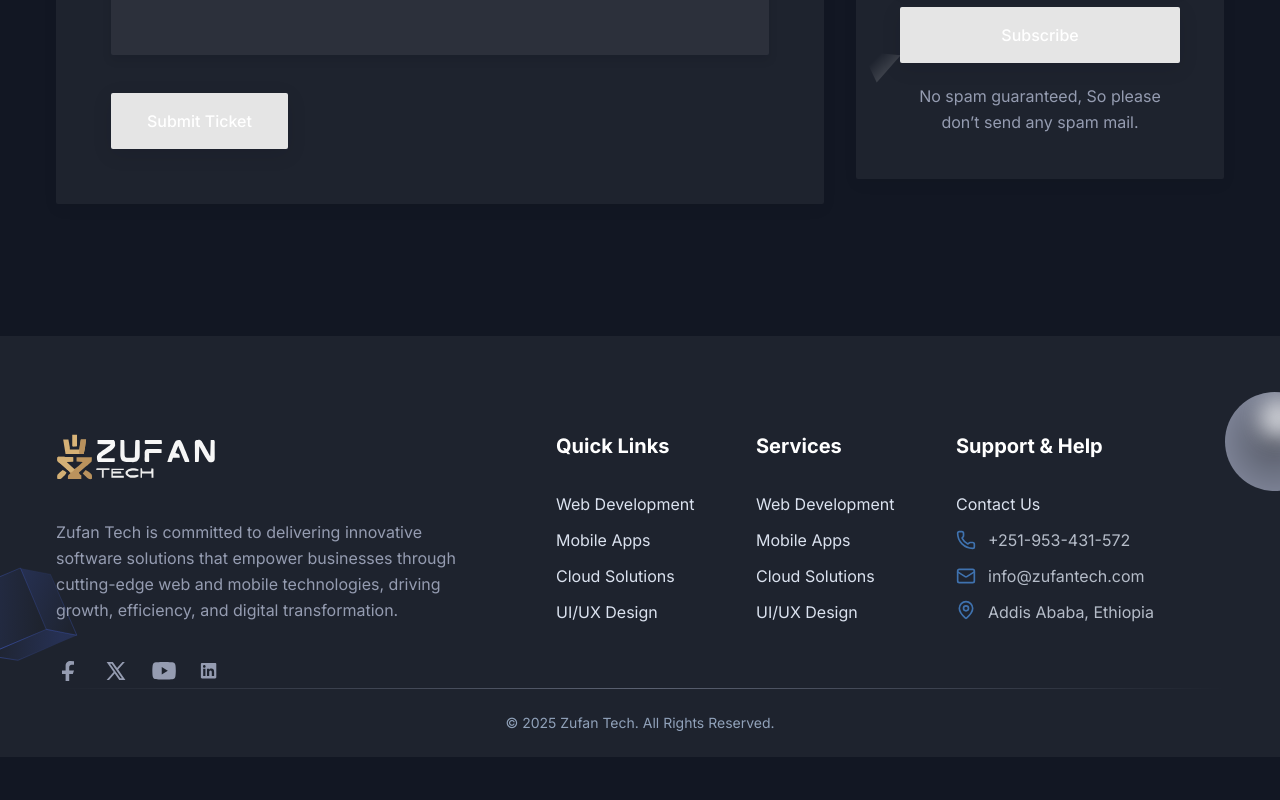
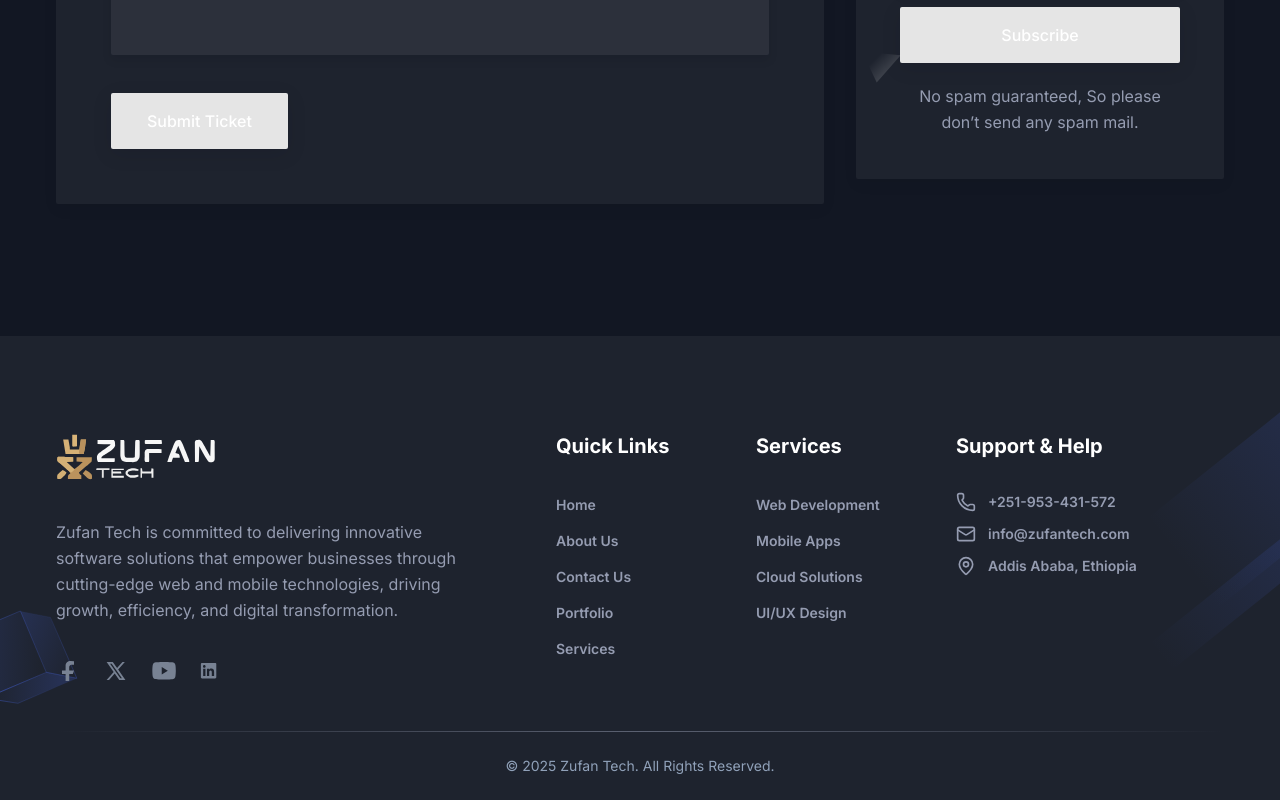
Before and after one commit to kedabdure/zufan-tech, a Next.js app: page / in a window 1280 px wide. Shown: the part 6443-7243 px from the top of the page. Before the commit the page ends 7200 px from the top, so only its background shows below. Built offline with nearby package versions, Linux system fonts and the light colour scheme.

Commit message:
recator: Update the footer style and spacing

```diff
--- a/src/components/Footer/index.tsx
+++ b/src/components/Footer/index.tsx
@@ -9,7 +9,7 @@ const Footer = () => {
       <footer className="relative z-10 bg-white pt-16 dark:bg-gray-dark md:pt-20 lg:pt-24">
         <div className="container">
           <div className="-mx-4 flex flex-wrap">
-            <div className="w-full px-4 md:w-1/2 lg:w-4/12 xl:w-5/12">
+            <div className="w-full px-4 md:w-1/2 lg:w-4/12 xl:w-5/12 mb-12">
               <div className="max-w-[400px]">
                 <div className="max-w-[160px] mb-8">
                   <Link href="/" className="inline-block">
@@ -38,7 +38,7 @@ const Footer = () => {
                     aria-label="social-link"
                     target="_blank"
                     rel="noopener noreferrer"
-                    className="mr-6 text-body-color duration-300 hover:text-primary dark:text-body-color-dark dark:hover:text-primary"
+                    className="mr-6 text-body-color duration-300 hover:text-primary dark:hover:text-primary"
                   >
                     <svg
                       width="24"
@@ -58,7 +58,7 @@ const Footer = () => {
                     aria-label="social-link"
                     target="_blank"
                     rel="noopener noreferrer"
-                    className="mr-6 text-body-color duration-300 hover:text-primary dark:text-body-color-dark dark:hover:text-primary"
+                    className="mr-6 text-body-color duration-300 hover:text-primary dark:hover:text-primary"
                   >
                     <svg
                       width="24"
@@ -80,7 +80,7 @@ const Footer = () => {
                     aria-label="social-link"
                     target="_blank"
                     rel="noopener noreferrer"
-                    className="mr-6 text-body-color duration-300 hover:text-primary dark:text-body-color-dark dark:hover:text-primary"
+                    className="mr-6 text-body-color duration-300 hover:text-primary dark:hover:text-primary"
                   >
                     <svg
                       width="24"
@@ -96,7 +96,7 @@ const Footer = () => {
                     aria-label="social-link"
                     target="_blank"
                     rel="noopener noreferrer"
-                    className="text-body-color duration-300 hover:text-primary dark:text-body-color-dark dark:hover:text-primary"
+                    className="text-body-color duration-300 hover:text-primary dark:hover:text-primary"
                   >
                     <svg
                       width="17"
@@ -120,33 +120,41 @@ const Footer = () => {
                   <li>
                     <Link
                       href="/services/web-development"
-                      className="text-base text-[#112D4E] transition-colors duration-300 hover:text-[#3F72AF] dark:text-[#DBE2EF] dark:hover:text-[#3F72AF]"
+                      className="text-sm font-semibold text-body-color dark:text-body-color-dark transition-colors duration-300 hover:text-[#3F72AF] dark:hover:text-[#3F72AF]"
                     >
-                      Web Development
+                      Home
                     </Link>
                   </li>
                   <li>
                     <Link
                       href="/services/mobile-apps"
-                      className="text-base text-[#112D4E] transition-colors duration-300 hover:text-[#3F72AF] dark:text-[#DBE2EF] dark:hover:text-[#3F72AF]"
+                      className="text-sm font-semibold text-body-color dark:text-body-color-dark transition-colors duration-300 hover:text-[#3F72AF] dark:hover:text-[#3F72AF]"
                     >
-                      Mobile Apps
+                      About Us
                     </Link>
                   </li>
                   <li>
                     <Link
                       href="/services/cloud-solutions"
-                      className="text-base text-[#112D4E] transition-colors duration-300 hover:text-[#3F72AF] dark:text-[#DBE2EF] dark:hover:text-[#3F72AF]"
+                      className="text-sm font-semibold text-body-color dark:text-body-color-dark transition-colors duration-300 hover:text-[#3F72AF] dark:hover:text-[#3F72AF]"
                     >
-                      Cloud Solutions
+                      Contact Us
                     </Link>
                   </li>
                   <li>
                     <Link
                       href="/services/ui-ux-design"
-                      className="text-base text-[#112D4E] transition-colors duration-300 hover:text-[#3F72AF] dark:text-[#DBE2EF] dark:hover:text-[#3F72AF]"
+                      className="text-sm font-semibold text-body-color dark:text-body-color-dark transition-colors duration-300 hover:text-[#3F72AF] dark:hover:text-[#3F72AF]"
                     >
-                      UI/UX Design
+                      Portfolio
+                    </Link>
+                  </li>
+                  <li>
+                    <Link
+                      href="/services/ui-ux-design"
+                      className="text-sm font-semibold text-body-color dark:text-body-color-dark transition-colors duration-300 hover:text-[#3F72AF] dark:hover:text-[#3F72AF]"
+                    >
+                      Services
                     </Link>
                   </li>
                 </ul>
@@ -162,7 +170,7 @@ const Footer = () => {
                   <li>
                     <Link
                       href="/services/web-development"
-                      className="text-base text-[#112D4E] transition-colors duration-300 hover:text-[#3F72AF] dark:text-[#DBE2EF] dark:hover:text-[#3F72AF]"
+                      className="text-sm font-semibold text-body-color dark:text-body-color-dark transition-colors duration-300 hover:text-[#3F72AF] dark:hover:text-[#3F72AF]"
                     >
                       Web Development
                     </Link>
@@ -170,7 +178,7 @@ const Footer = () => {
                   <li>
                     <Link
                       href="/services/mobile-apps"
-                      className="text-base text-[#112D4E] transition-colors duration-300 hover:text-[#3F72AF] dark:text-[#DBE2EF] dark:hover:text-[#3F72AF]"
+                      className="text-sm font-semibold text-body-color dark:text-body-color-dark transition-colors duration-300 hover:text-[#3F72AF] dark:hover:text-[#3F72AF]"
                     >
                       Mobile Apps
                     </Link>
@@ -178,7 +186,7 @@ const Footer = () => {
                   <li>
                     <Link
                       href="/services/cloud-solutions"
-                      className="text-base text-[#112D4E] transition-colors duration-300 hover:text-[#3F72AF] dark:text-[#DBE2EF] dark:hover:text-[#3F72AF]"
+                      className="text-sm font-semibold text-body-color dark:text-body-color-dark transition-colors duration-300 hover:text-[#3F72AF] dark:hover:text-[#3F72AF]"
                     >
                       Cloud Solutions
                     </Link>
@@ -186,7 +194,7 @@ const Footer = () => {
                   <li>
                     <Link
                       href="/services/ui-ux-design"
-                      className="text-base text-[#112D4E] transition-colors duration-300 hover:text-[#3F72AF] dark:text-[#DBE2EF] dark:hover:text-[#3F72AF]"
+                      className="text-sm font-semibold text-body-color dark:text-body-color-dark transition-colors duration-300 hover:text-[#3F72AF] dark:hover:text-[#3F72AF]"
                     >
                       UI/UX Design
                     </Link>
@@ -201,41 +209,32 @@ const Footer = () => {
                   Support & Help
                 </h2>
                 <ul className="space-y-3">
-                  <li>
-                    <Link
-                      href="/contact"
-                      className="text-base text-[#112D4E] transition-colors duration-300 hover:text-[#3F72AF] dark:text-[#DBE2EF] dark:hover:text-[#3F72AF]"
-                    >
-                      Contact Us
-                    </Link>
-                  </li>
                   <li className="flex items-center gap-3">
-                    <Phone className="h-5 w-5 text-[#3F72AF]" />
+                    <Phone className="h-5 w-5 font-semibold text-body-color dark:text-body-color-dark" />
                     <a
                       href="tel:+1234567890"
-                      className="text-base text-[#112D4E]/80 hover:text-[#3F72AF] dark:text-[#DBE2EF]/80 dark:hover:text-[#3F72AF]"
+                      className="text-sm font-semibold text-body-color dark:text-body-color-dark dark:hover:text-[#3F72AF]"
                     >
                       +251-953-431-572
                     </a>
                   </li>
                   <li className="flex items-center gap-3">
-                    <Mail className="h-5 w-5 text-[#3F72AF]" />
+                    <Mail className="font-semibold h-5 w-5 text-body-color dark:text-body-color-dark" />
                     <a
                       href="mailto:info@zufantech.com"
-                      className="text-base text-[#112D4E]/80 hover:text-[#3F72AF] dark:text-[#DBE2EF]/80 dark:hover:text-[#3F72AF]"
+                      className="text-sm font-semibold text-body-color dark:text-body-color-dark hover:text-[#3F72AF] dark:hover:text-[#3F72AF]"
                     >
                       info@zufantech.com
                     </a>
                   </li>
                   <li className="flex items-start gap-3">
-                    <MapPin className="h-5 w-5 text-[#3F72AF]" />
-                    <span className="text-base text-[#112D4E]/80 dark:text-[#DBE2EF]/80">
+                    <MapPin className="h-5 w-5 text-body-color dark:text-body-color-dark" />
+                    <span className="text-sm font-semibold text-body-color dark:text-body-color-dark">
                       Addis Ababa, Ethiopia
                     </span>
                   </li>
                 </ul>
               </div>
-
             </div>
           </div>
 
@@ -248,7 +247,61 @@ const Footer = () => {
             </p> */}
           </div>
         </div>
-        <div className="absolute right-0 top-14 z-[-1]">
+        <div className="absolute right-0 top-5 z-[-1]">
+          <svg
+            width="138"
+            height="331"
+            viewBox="0 0 238 531"
+            fill="none"
+            xmlns="http://www.w3.org/2000/svg"
+          >
+            <rect
+              opacity="0.3"
+              x="422.819"
+              y="-70.8145"
+              width="196"
+              height="541.607"
+              rx="2"
+              transform="rotate(51.2997 422.819 -70.8145)"
+              fill="url(#paint0_linear_83:2)"
+            />
+            <rect
+              opacity="0.3"
+              x="426.568"
+              y="144.886"
+              width="59.7544"
+              height="541.607"
+              rx="2"
+              transform="rotate(51.2997 426.568 144.886)"
+              fill="url(#paint1_linear_83:2)"
+            />
+            <defs>
+              <linearGradient
+                id="paint0_linear_83:2"
+                x1="517.152"
+                y1="-251.373"
+                x2="517.152"
+                y2="459.865"
+                gradientUnits="userSpaceOnUse"
+              >
+                <stop stopColor="#4A6CF7" />
+                <stop offset="1" stopColor="#4A6CF7" stopOpacity="0" />
+              </linearGradient>
+              <linearGradient
+                id="paint1_linear_83:2"
+                x1="455.327"
+                y1="-35.673"
+                x2="455.327"
+                y2="675.565"
+                gradientUnits="userSpaceOnUse"
+              >
+                <stop stopColor="#4A6CF7" />
+                <stop offset="1" stopColor="#4A6CF7" stopOpacity="0" />
+              </linearGradient>
+            </defs>
+          </svg>
+        </div>
+        {/* <div className="absolute right-0 top-14 z-[-1]">
           <svg
             width="55"
             height="99"
@@ -321,7 +374,7 @@ const Footer = () => {
               </radialGradient>
             </defs>
           </svg>
-        </div>
+        </div> */}
         <div className="absolute bottom-24 left-0 z-[-1]">
           <svg
             width="79"
```
Also changed, not shown: src/components/Hero/index.tsx (+0 -83 lines).
